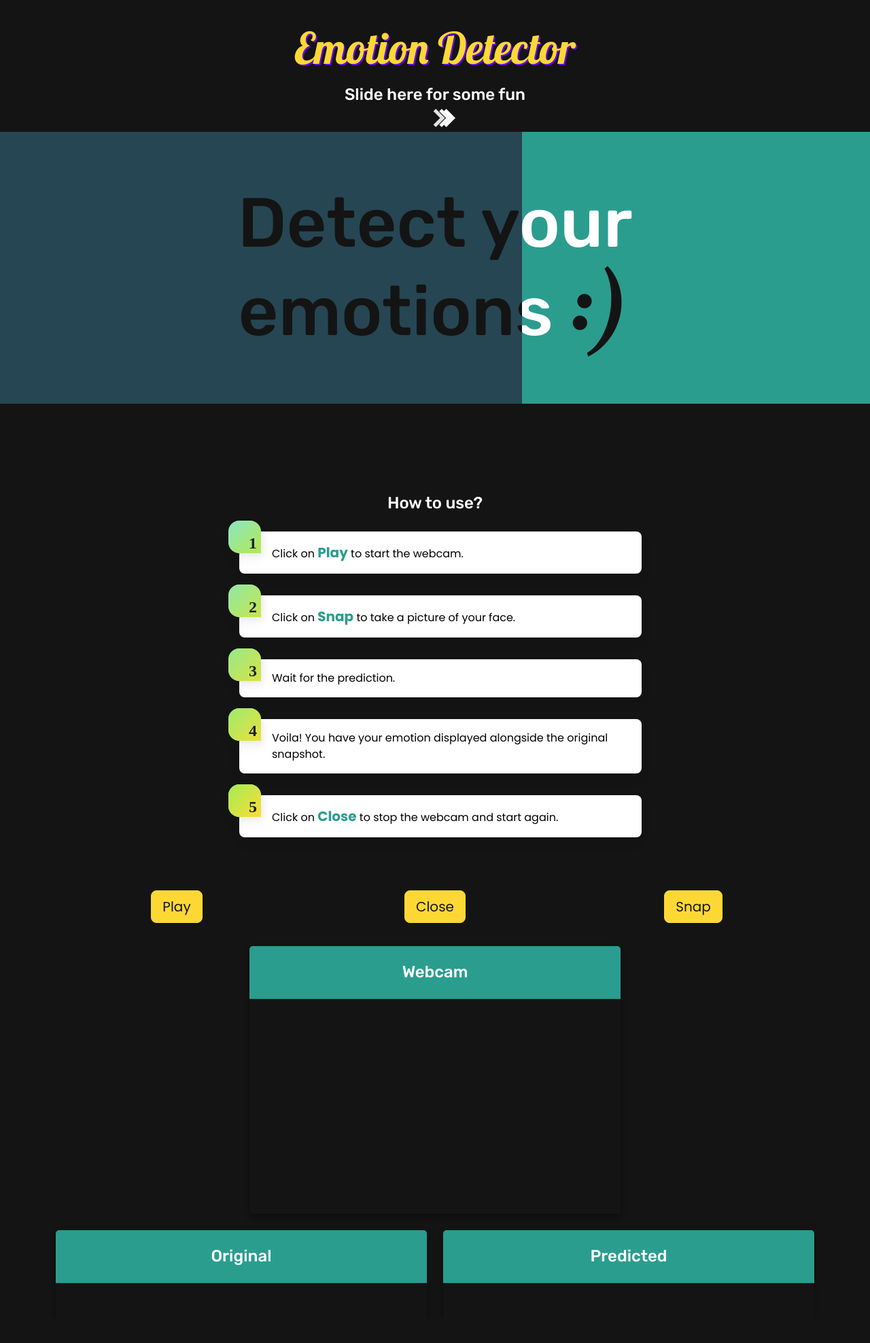
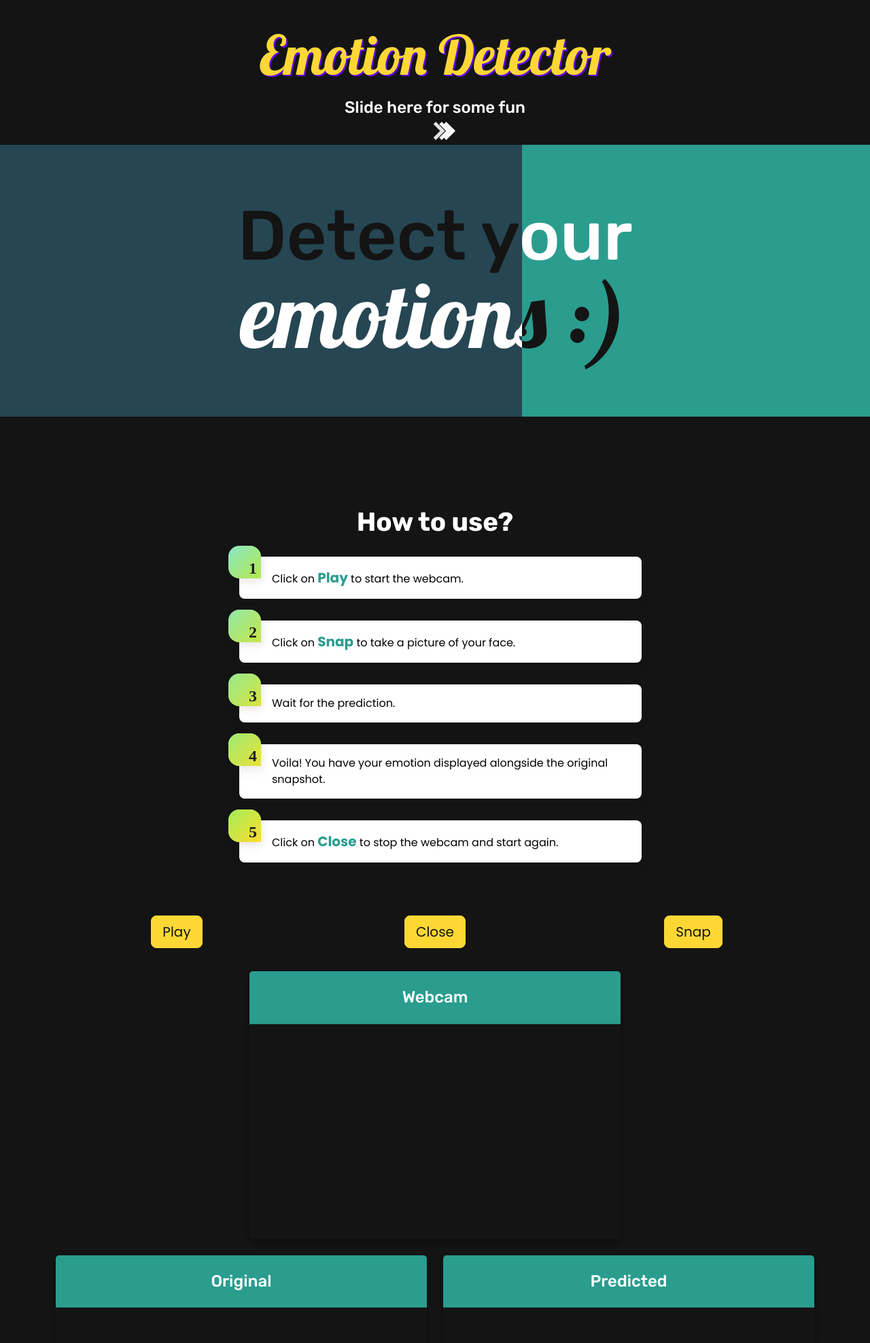
Before and after one commit to aryanace1/EmotionDetector, a Flask app: page / in a window 1280 px wide. Shown: the whole page at 68% size. Before the commit the page ends 1888 px from the top, so only its background shows below. Run offline with Flask 2, Linux system fonts and the light colour scheme.

Commit message:
Improve text styles

```diff
--- a/static/css/index.css
+++ b/static/css/index.css
@@ -26,7 +26,7 @@ body {
 
 .Title {
   font-family: "Lobster", cursive;
-  font-size: 4rem;
+  font-size: 5rem;
   color: var(--yellow);
   text-align: center;
   margin-top: 2rem;
@@ -156,7 +156,8 @@ body {
 
 .StepsTitle {
   font-family: "Rubik", sans-serif;
-  font-size: 1.5rem;
+  font-size: 2.4rem;
+  font-weight: 700;
   text-align: center;
   margin-top: 1rem;
   color: white;
@@ -311,7 +312,8 @@ ol.gradient-list > li + li {
   background-color: var(--c2);
   color: white;
   font-family: "Rubik", sans-serif;
-  font-size: 1.2rem;
+  font-size: 1.5rem;
+  font-weight: 700;
   padding: 1rem;
 }
 
--- a/templates/index.html
+++ b/templates/index.html
@@ -57,14 +57,14 @@
     <div class="SuperSlider">
       <div id="left-side" class="side">
         <h1 class="title">
-          Detect your emotions
-          <span class="fancy">:(</span>
+          Detect your
+          <span class="fancy">emotions :(</span>
         </h1>
       </div>
       <div id="right-side" class="side">
         <h1 class="title">
-          Detect your emotions
-          <span class="fancy">:)</span>
+          Detect your
+          <span class="fancy">emotions :)</span>
         </h1>
       </div>
     </div>
```
